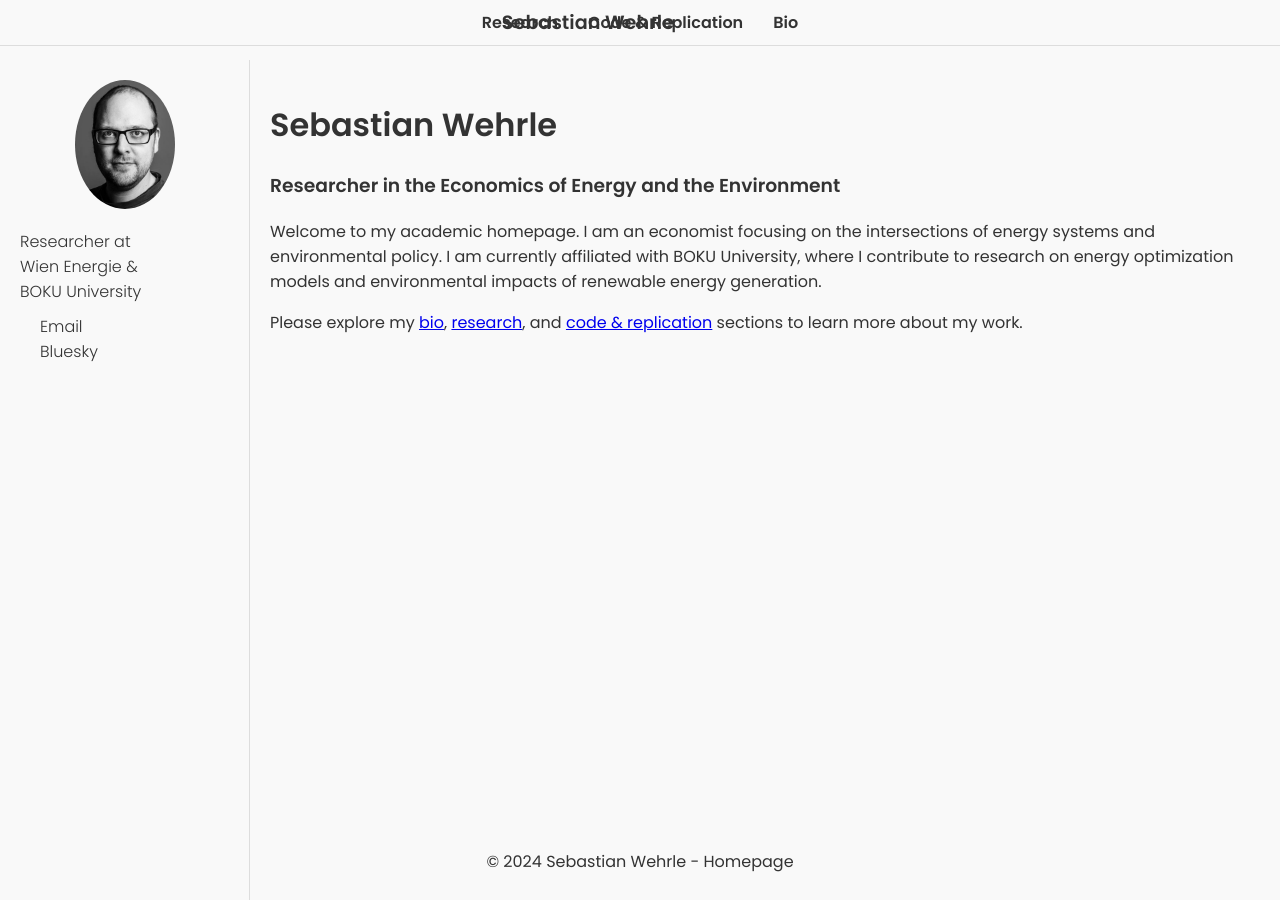
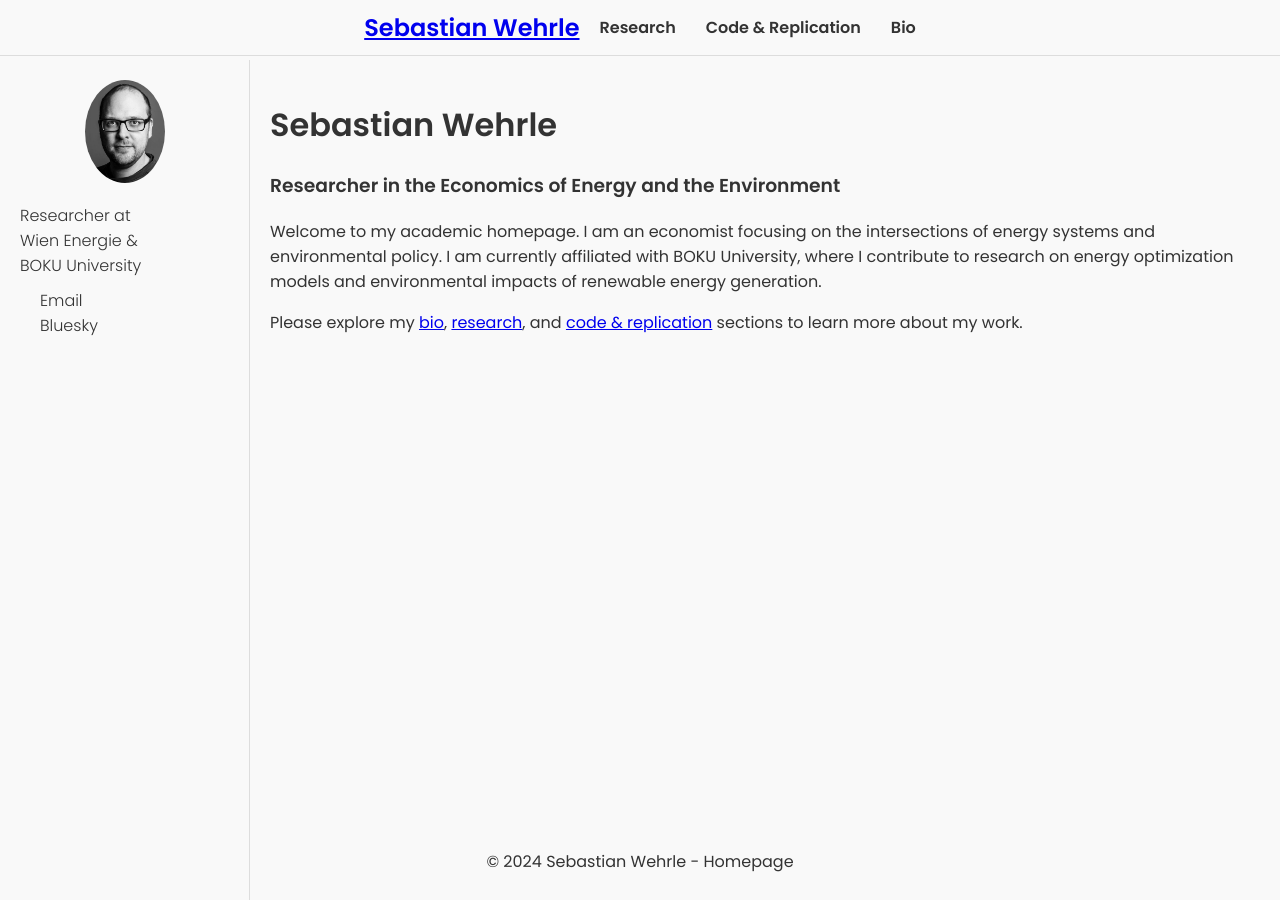
Before and after one commit to sebwehrle/sebwehrle.github.io, a Jekyll site: the page built from index.md, in a window 1280 px wide. Built offline with Jekyll 4.4.1, drawn with Linux system fonts in a browser that asks for light colours.

Commit message:
style updates

```diff
--- a/assets/css/style.css
+++ b/assets/css/style.css
@@ -14,8 +14,8 @@ body {
 
 .container {
     display: flex;
-    flex: 1; /* This ensures the container stretches to fill the available space */
-    margin-top: 60px; /* Space for the fixed navigation bar */
+    flex: 1;
+    margin-top: 60px;
     background-color: #f9f9f9;
 }
 
@@ -32,7 +32,6 @@ body {
     border-bottom: 1px solid #ddd;
     display: flex;
     justify-content: center;
-    align-items: center;
 }
 
 /* Aligning navigation links */
@@ -44,24 +43,17 @@ body {
     width: 100%;
     justify-content: center;
     align-items: center;
-    position: relative;
 }
 
 .nav-name {
-    position: absolute;
-    left: 20px; /* Adjust to align with sidebar profile picture */
-}
-
-.nav-name a {
     font-weight: 600;
-    font-size: 1.2em;
-    text-decoration: none;
-    color: #333;
+    font-size: 1.5em;
+    margin-right: 20px;
 }
 
 .nav-links {
     display: flex;
-    gap: 30px;
+    gap: 30px; /* Space between the links */
 }
 
 .nav-links a {
@@ -87,7 +79,6 @@ body {
     box-sizing: border-box;
 }
 
-/* Lighter font in the sidebar */
 .sidebar p, .sidebar ul {
     font-weight: 300; /* Lighter font */
 }
@@ -117,9 +108,9 @@ body {
 
 /* Profile picture styling */
 .profile-photo {
-    width: 100px; /* Smaller picture */
-    height: auto; /* Maintain aspect ratio to prevent distortion */
-    border-radius: 50%; /* Circular image */
+    width: 80px;
+    height: auto;
+    border-radius: 50%;
     margin-bottom: 15px;
     display: block;
     margin-left: auto;
```
Also changed, not shown: _layouts/default.html (+11 -0 lines).
